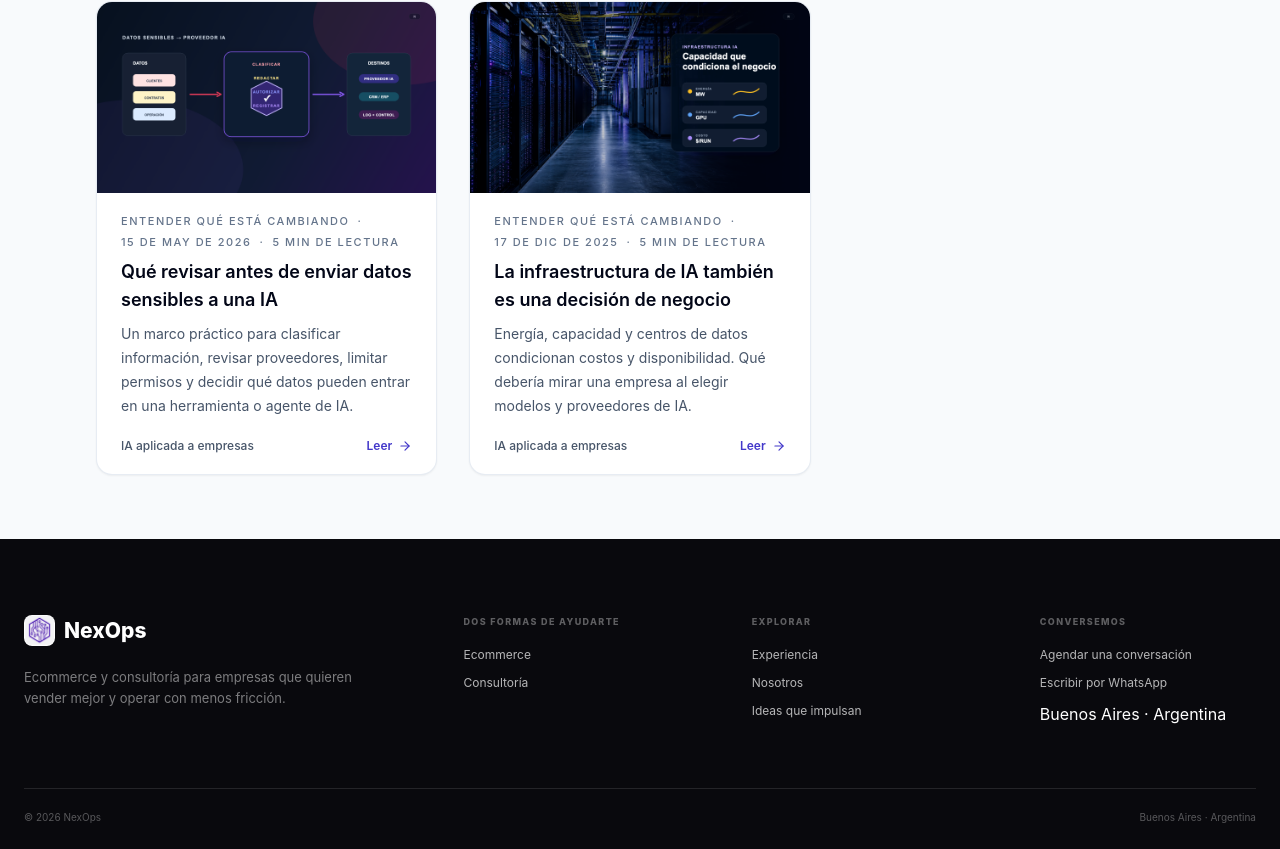
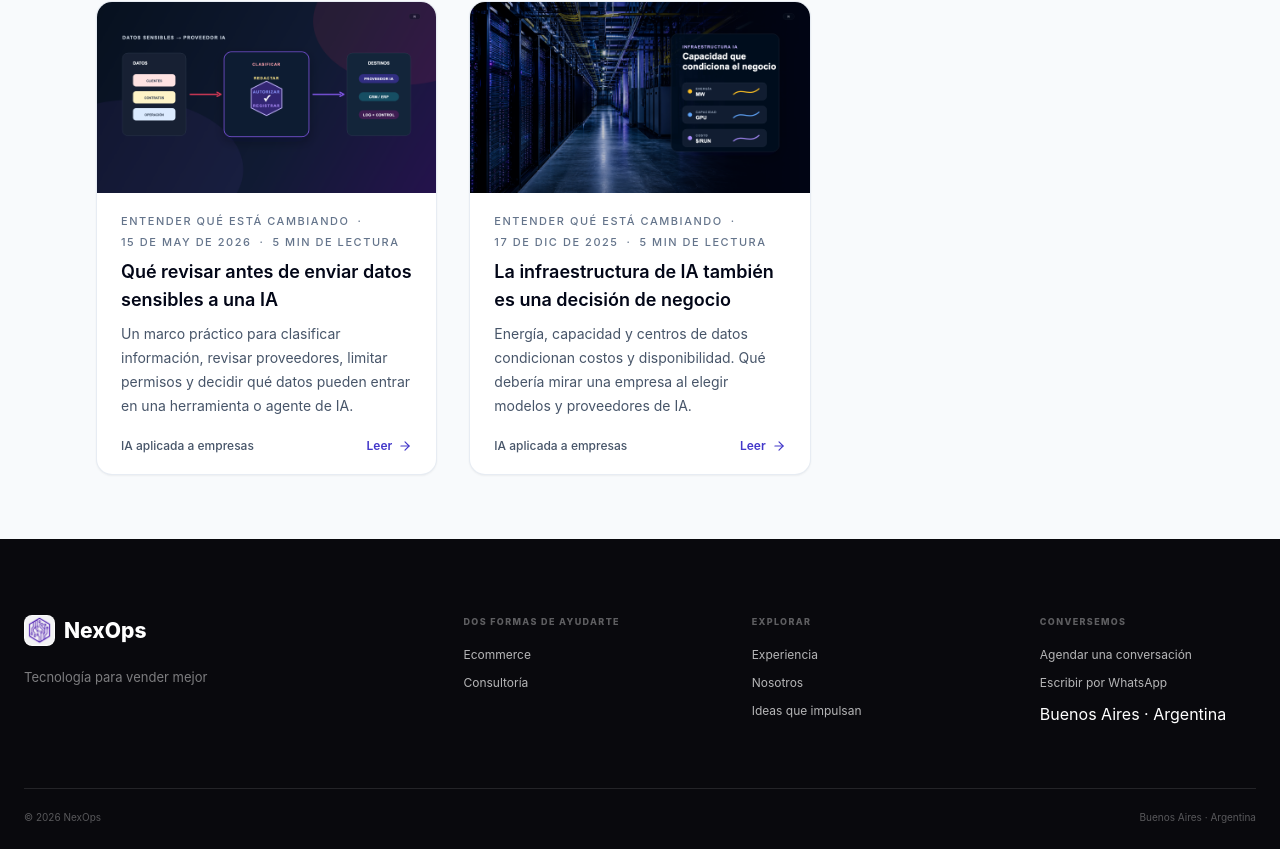
Before and after one commit to AlanTN13/webneoxps, a React (Vite) app: page /noticias in a window 1280 px wide. Shown: the part 4436-5285 px from the top of the page. Built offline with nearby package versions, Linux system fonts and the light colour scheme.

Commit message:
Use NexOps slogan in site footer

```diff
--- a/src/components/Footer.jsx
+++ b/src/components/Footer.jsx
@@ -11,7 +11,7 @@ const explore = [
 ];
 
 function Brand() {
-  return <div className="site-footer__brand"><Link to="/"><img src="/nexops-mark.webp" alt="" width="128" height="128" /><span>NexOps</span></Link><p>Ecommerce y consultoría para empresas que quieren vender mejor y operar con menos fricción.</p></div>;
+  return <div className="site-footer__brand"><Link to="/"><img src="/nexops-mark.webp" alt="" width="128" height="128" /><span>NexOps</span></Link><p>Tecnología para vender mejor</p></div>;
 }
 
 function Contact() {
```
Also changed, not shown: 1 other file (tests, documents, lock files or other folders).
